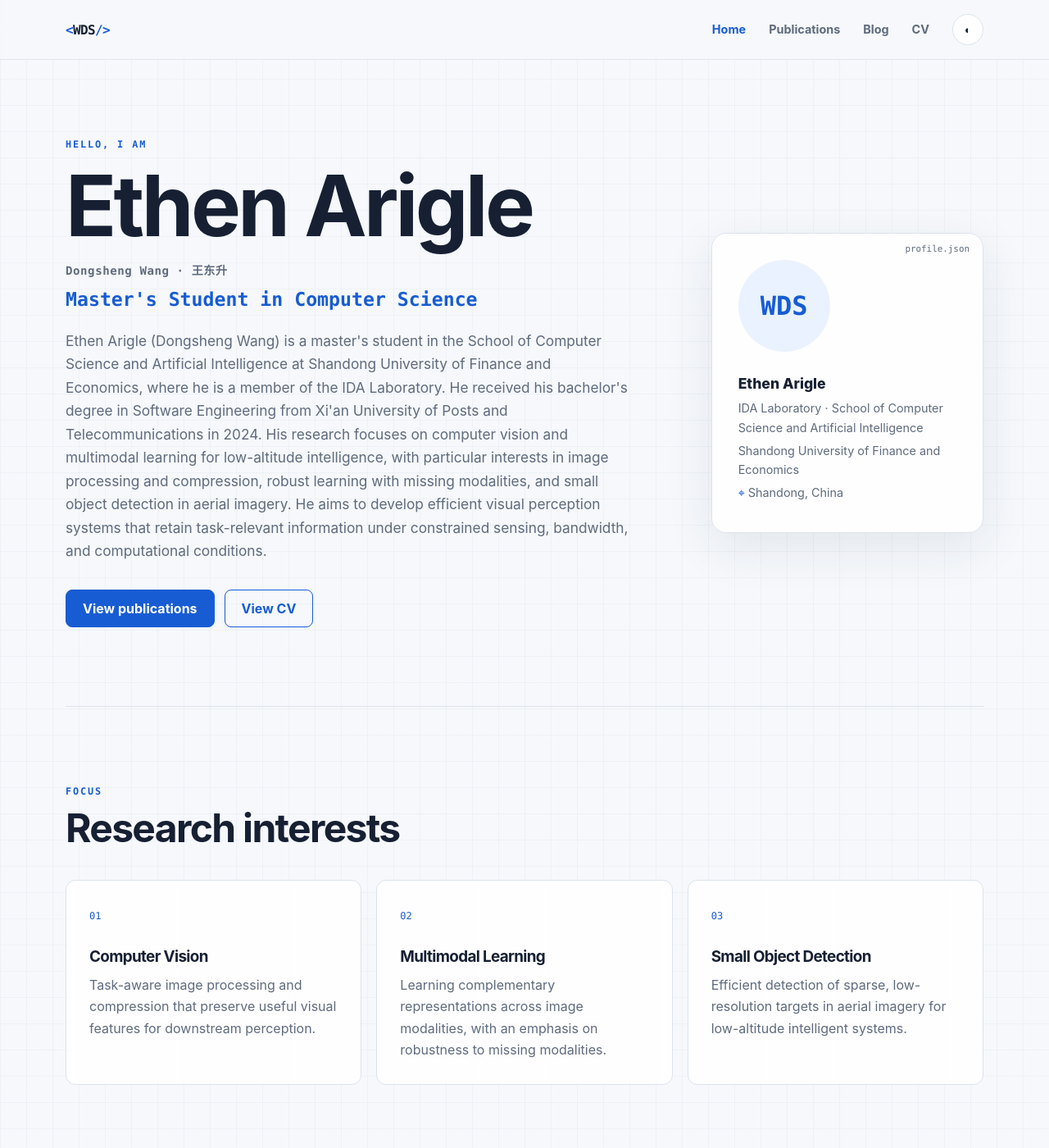
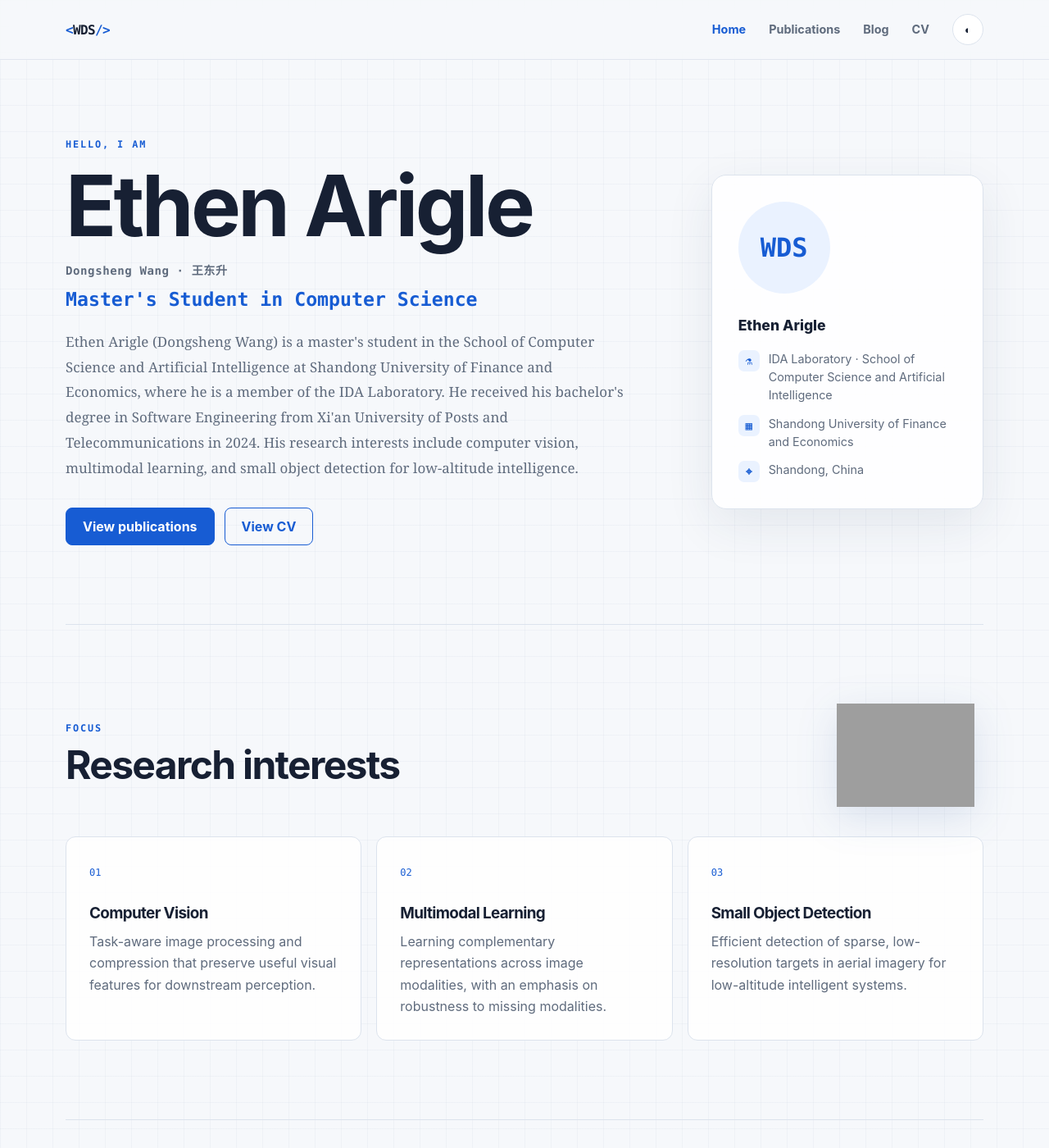
Before and after one commit to EthenArigle/EthenArigle.github.io, a Jekyll site: the page built from index.html, in a window 1280 px wide and 1400 px high. Shown: the whole window at 82% size. Built offline with Jekyll 4.4.1, drawn with Linux system fonts in a browser that asks for light colours; some of the changed text lies outside the part shown; grey boxes are pictures that could not be loaded.

Commit message:
Refine homepage profile section

```diff
--- a/_data/profile.yml
+++ b/_data/profile.yml
@@ -12,12 +12,8 @@ bio: >-
   Science and Artificial Intelligence at Shandong University of Finance and
   Economics, where he is a member of the IDA Laboratory. He received his
   bachelor's degree in Software Engineering from Xi'an University of Posts and
-  Telecommunications in 2024. His research focuses on computer vision and
-  multimodal learning for low-altitude intelligence, with particular interests
-  in image processing and compression, robust learning with missing modalities,
-  and small object detection in aerial imagery. He aims to develop efficient
-  visual perception systems that retain task-relevant information under
-  constrained sensing, bandwidth, and computational conditions.
+  Telecommunications in 2024. His research interests include computer vision,
+  multimodal learning, and small object detection for low-altitude intelligence.
 interests:
   - name: "Computer Vision"
     description: "Task-aware image processing and compression that preserve useful visual features for downstream perception."
--- a/assets/css/main.css
+++ b/assets/css/main.css
@@ -9,6 +9,7 @@
   --accent-soft: #eaf2ff;
   --shadow: 0 18px 60px rgba(31, 55, 90, 0.09);
   --sans: Inter, ui-sans-serif, -apple-system, BlinkMacSystemFont, "Segoe UI", sans-serif;
+  --serif: Charter, "Bitstream Charter", "Iowan Old Style", Georgia, serif;
   --mono: "SFMono-Regular", Consolas, "Liberation Mono", monospace;
 }
 
@@ -60,21 +61,23 @@ h2 { margin-bottom: 0; font-size: clamp(2rem, 4vw, 3rem); }
 h3 { font-size: 1.18rem; }
 .hero-role { margin: 0 0 24px; color: var(--accent); font: 650 clamp(1.15rem, 2vw, 1.45rem) var(--mono); }
 .native-name { margin: -4px 0 12px; color: var(--muted); font: 600 .88rem var(--mono); letter-spacing: .04em; }
-.hero-summary { max-width: 720px; margin: 0; color: var(--muted); font-size: 1.08rem; }
+.hero-summary { max-width: 730px; margin: 0; color: var(--muted); font: 1.06rem/1.82 var(--serif); letter-spacing: .005em; }
 .hero-actions { display: flex; flex-wrap: wrap; gap: 12px; margin-top: 32px; }
 .button { display: inline-flex; align-items: center; justify-content: center; min-height: 46px; padding: 0 20px; border: 1px solid var(--accent); border-radius: 8px; text-decoration: none; font-weight: 700; }
 .button.primary { color: white; background: #175cd3; }
 .button.secondary { color: var(--accent); background: transparent; }
 .identity-card { position: relative; padding: 32px; border: 1px solid var(--line); border-radius: 18px; background: color-mix(in srgb, var(--surface) 92%, transparent); box-shadow: var(--shadow); }
-.identity-card::before { content: "profile.json"; position: absolute; top: 12px; right: 16px; color: var(--muted); font: .68rem var(--mono); }
-.identity-card p { margin: 4px 0; color: var(--muted); font-size: .9rem; }
-.identity-card .identity-name { color: var(--text); font-weight: 800; font-size: 1.1rem; }
+.identity-card .identity-name { margin: 0; color: var(--text); font-weight: 800; font-size: 1.1rem; }
+.identity-details { display: grid; gap: 12px; margin-top: 16px; }
+.identity-details p { display: grid; grid-template-columns: 28px minmax(0, 1fr); align-items: start; gap: 9px; margin: 0; color: var(--muted); font-size: .9rem; line-height: 1.55; }
+.profile-icon { width: 26px; height: 26px; display: grid; place-items: center; border-radius: 7px; color: var(--accent); background: var(--accent-soft); font: 700 .88rem var(--mono); }
 .avatar-placeholder, .avatar { width: 112px; height: 112px; margin-bottom: 24px; border-radius: 50%; }
 .avatar-placeholder { display: grid; place-items: center; color: var(--accent); background: var(--accent-soft); font: 750 2rem var(--mono); }
 .avatar { display: block; object-fit: cover; border: 1px solid var(--line); }
-.location::before { content: "⌖ "; color: var(--accent); }
 .section { padding: 96px 0; border-top: 1px solid var(--line); }
 .section-heading { margin-bottom: 36px; }
+.research-heading { min-height: 112px; display: flex; justify-content: space-between; align-items: center; gap: 28px; }
+.research-cat { width: 190px; height: 126px; object-fit: contain; filter: drop-shadow(0 12px 24px rgba(24, 72, 145, .13)); }
 .inline-heading { display: flex; justify-content: space-between; align-items: end; gap: 24px; }
 .text-link { color: var(--accent); text-decoration: none; font-weight: 700; white-space: nowrap; }
 .interest-grid { display: grid; grid-template-columns: repeat(3, 1fr); gap: 18px; }
@@ -99,6 +102,7 @@ h3 { font-size: 1.18rem; }
 .contact-strip .eyebrow { color: #bfdbff; }
 .contact-links { display: flex; flex-wrap: wrap; justify-content: end; gap: 12px; }
 .contact-links a { padding: 8px 12px; border: 1px solid rgba(255,255,255,.42); border-radius: 6px; text-decoration: none; font-weight: 700; }
+.contact-links .email-link { font-size: .86rem; }
 .page-header { max-width: 820px; padding: 112px 0 64px; }
 .page-header h1, .article-header h1, .not-found h1 { margin-bottom: 20px; font-size: clamp(3rem, 7vw, 5.6rem); }
 .page-header > p:last-child, .article-deck { max-width: 700px; color: var(--muted); font-size: 1.15rem; }
@@ -151,11 +155,14 @@ h3 { font-size: 1.18rem; }
   .hero { min-height: auto; grid-template-columns: 1fr; padding: 72px 0; }
   .identity-card { max-width: 420px; }
   .interest-grid { grid-template-columns: 1fr; }
+  .research-heading { align-items: end; }
+  .research-cat { width: 132px; height: 92px; }
   .post-list { grid-template-columns: 1fr; }
   .section { padding: 72px 0; }
   .inline-heading { align-items: start; flex-direction: column; }
   .contact-strip, .cv-header { align-items: start; flex-direction: column; }
   .contact-links { justify-content: start; }
+  .contact-links .email-link { flex-basis: 100%; width: fit-content; overflow-wrap: anywhere; }
   .cv-layout { grid-template-columns: 1fr; }
   .cv-aside { position: static; }
   .cv-item { grid-template-columns: 1fr; gap: 8px; }
--- a/index.html
+++ b/index.html
@@ -22,16 +22,18 @@ title: Home
       <div class="avatar-placeholder" aria-hidden="true">{{ site.data.profile.initials }}</div>
     {% endif %}
     <p class="identity-name">{{ site.data.profile.name }}</p>
-    <p>{{ site.data.profile.department }}</p>
-    <p>{{ site.data.profile.institution }}</p>
-    <p class="location">{{ site.data.profile.location }}</p>
+    <div class="identity-details">
+      <p><span class="profile-icon" aria-hidden="true">⚗</span><span>{{ site.data.profile.department }}</span></p>
+      <p><span class="profile-icon" aria-hidden="true">▦</span><span>{{ site.data.profile.institution }}</span></p>
+      <p><span class="profile-icon" aria-hidden="true">⌖</span><span>{{ site.data.profile.location }}</span></p>
+    </div>
   </div>
 </section>
 
 <section class="section" aria-labelledby="interests-title">
-  <div class="section-heading">
-    <p class="eyebrow">Focus</p>
-    <h2 id="interests-title">Research interests</h2>
+  <div class="section-heading research-heading">
+    <div><p class="eyebrow">Focus</p><h2 id="interests-title">Research interests</h2></div>
+    <img class="research-cat" src="{{ '/assets/images/research-cat.png' | relative_url }}" alt="" aria-hidden="true">
   </div>
   <div class="interest-grid">
     {% for interest in site.data.profile.interests %}
@@ -68,7 +70,7 @@ title: Home
 <section class="contact-strip" aria-labelledby="contact-title">
   <div><p class="eyebrow">Connect</p><h2 id="contact-title">Let’s exchange ideas.</h2></div>
   <div class="contact-links">
-    {% if site.data.profile.email != "" %}<a href="mailto:{{ site.data.profile.email }}">Email</a>{% endif %}
+    {% if site.data.profile.email != "" %}<a class="email-link" href="mailto:{{ site.data.profile.email }}">{{ site.data.profile.email }}</a>{% endif %}
     {% if site.data.profile.links.github != "" %}<a href="{{ site.data.profile.links.github }}" rel="me">GitHub</a>{% endif %}
     {% if site.data.profile.links.scholar != "" %}<a href="{{ site.data.profile.links.scholar }}" rel="me">Google Scholar</a>{% endif %}
     {% if site.data.profile.links.orcid != "" %}<a href="{{ site.data.profile.links.orcid }}" rel="me">ORCID</a>{% endif %}
```
Also changed, not shown: 1 other file.
